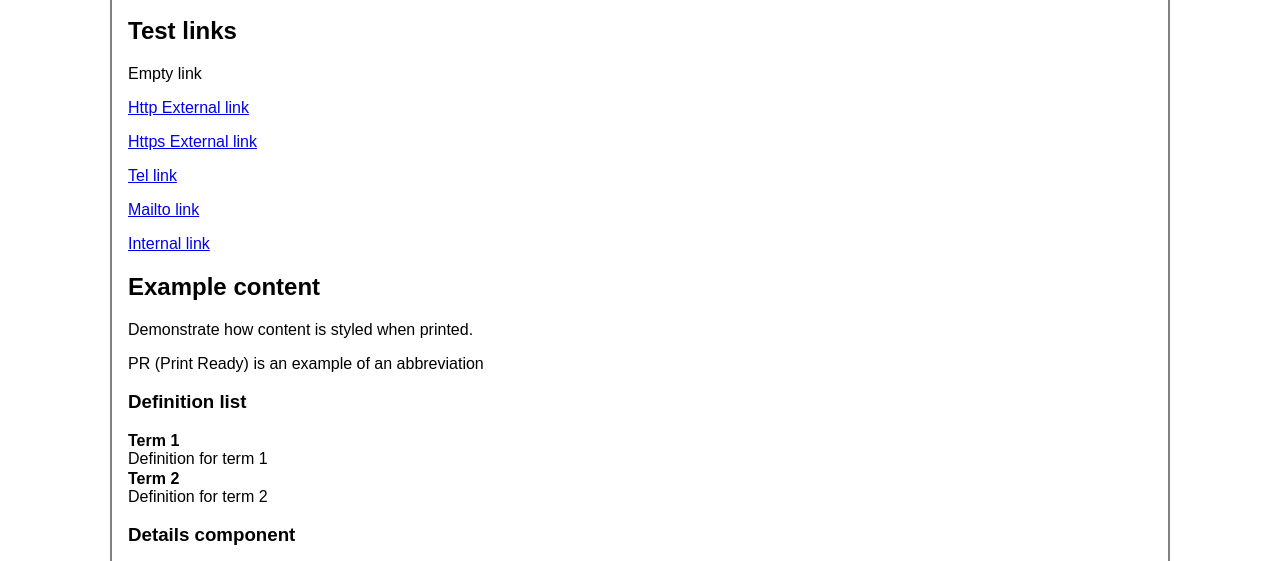
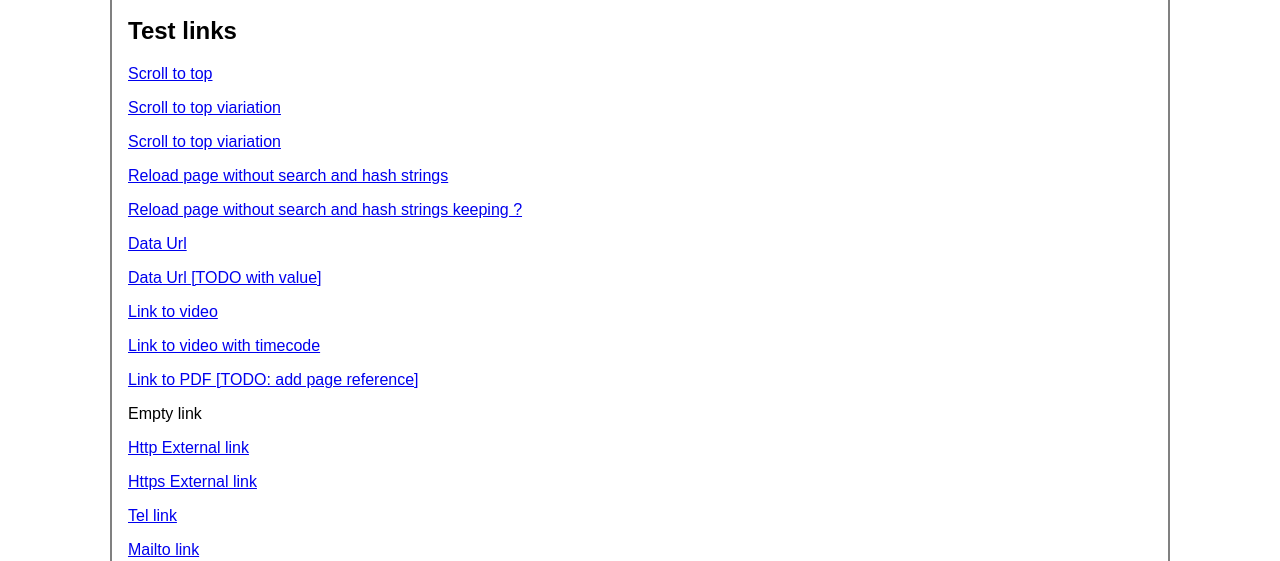
Before and after one commit to GOVTNZ/print-ready, a website with bundled scripts: page example/with-printready.html in a window 1280 px wide. Shown: the part 239-800 px from the top of the page. Built offline with nearby package versions, Linux system fonts and the light colour scheme.

Commit message:
Add anchor variations

```diff
--- a/example/with-printready.html
+++ b/example/with-printready.html
@@ -30,6 +30,23 @@
         <button id="print-page-button" hidden>Example Print button</button>
 
         <h2>Test links</h2>
+
+        <!-- NEW test anchors  -->
+        <p><a href="#">Scroll to top</a></p>
+        <p><a href="#">Scroll to top viariation</a></p>
+        <p><a href="#top">Scroll to top viariation</a></p>
+        <p><a href=".">Reload page without search and hash strings</a></p>
+        <p><a href="?">Reload page without search and hash strings keeping ?</a></p>
+        <p><a href="data:">Data Url</a></p>
+        <p><a href="data:">Data Url [TODO with value]</a></p>
+        <p><a href="video.mp4">Link to video </a></p>
+        <p><a href="video.mp4#t=10,20">Link to video with timecode </a></p>
+        <p><a href="document.pdf">Link to PDF [TODO: add page reference]</a></p>
+
+
+        <!-- End test anchors  -->
+
+
 
         <p><a id="OldSchoolAnchor">Empty link</a></p>
         <p><a href="http://www.google.com">Http External link</a></p>
```
